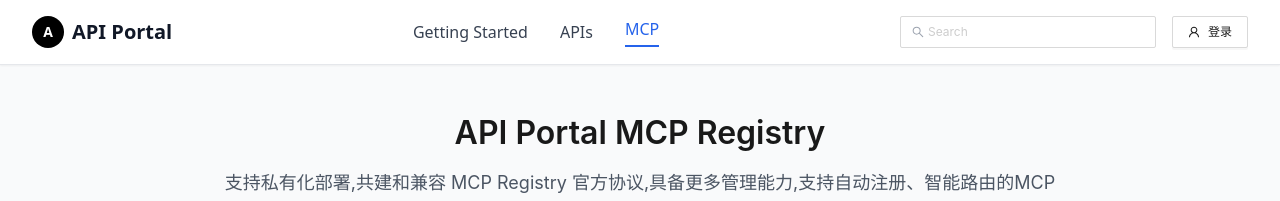
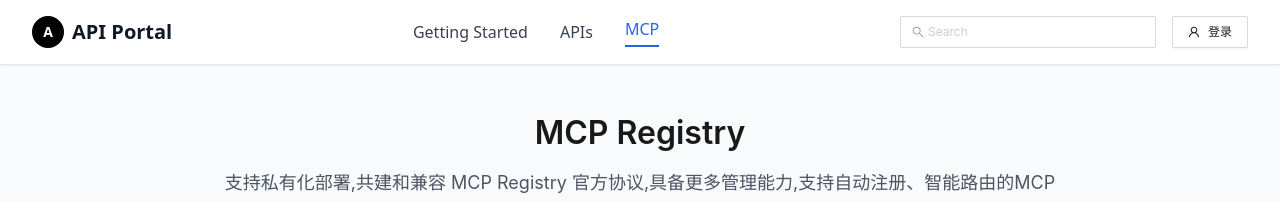
Before and after one commit to scan-test-org/scan-test, a React (Vite) app: page /mcp in a window 1280 px wide. Shown: the top 201 px of the page. Built offline with nearby package versions, Linux system fonts and the light colour scheme; no server answers.

Commit message:
docs: 更新 API 和 MCP 页面标题
- 将 "API Portal Registry" 修改为 "API Registry"
- 将 "API Portal MCP Registry" 修改为 "MCP Registry"
- 优化页面标题，使其更加简洁明了

```diff
--- a/src/pages/Apis.tsx
+++ b/src/pages/Apis.tsx
@@ -114,7 +114,7 @@
       {/* Header Section */}
       <div className="text-center mb-8">
         <Title level={1} className="mb-4">
-          API Portal Registry
+          API Registry
         </Title>
         <Paragraph className="text-gray-600 text-lg max-w-4xl mx-auto">
           支持私有化部署,共建和兼容 API Registry 官方协议,具备更多管理能力,支持自动注册、智能路由的API Registry
--- a/src/pages/Mcp.tsx
+++ b/src/pages/Mcp.tsx
@@ -114,7 +114,7 @@
       {/* Header Section */}
       <div className="text-center mb-8">
         <Title level={1} className="mb-4">
-          API Portal MCP Registry
+          MCP Registry
         </Title>
         <Paragraph className="text-gray-600 text-lg max-w-4xl mx-auto">
           支持私有化部署,共建和兼容 MCP Registry 官方协议,具备更多管理能力,支持自动注册、智能路由的MCP Registry
```
